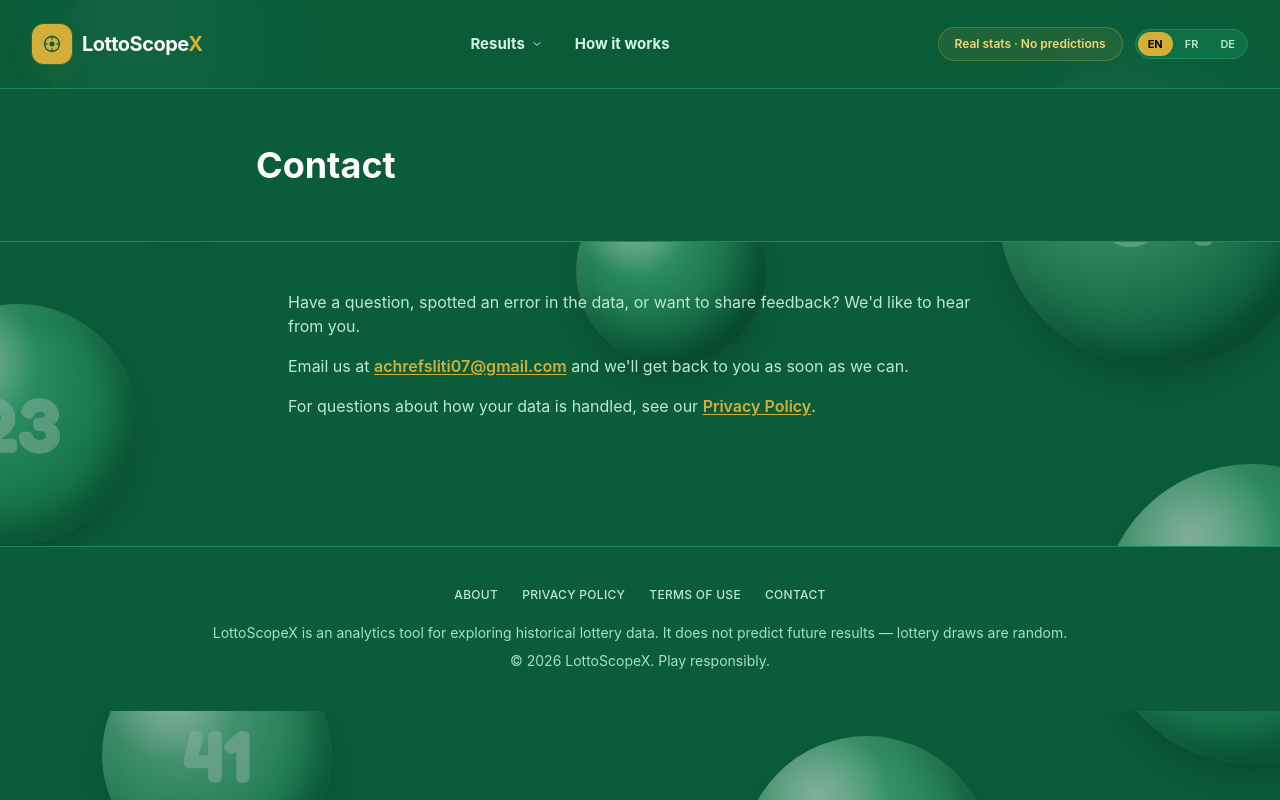
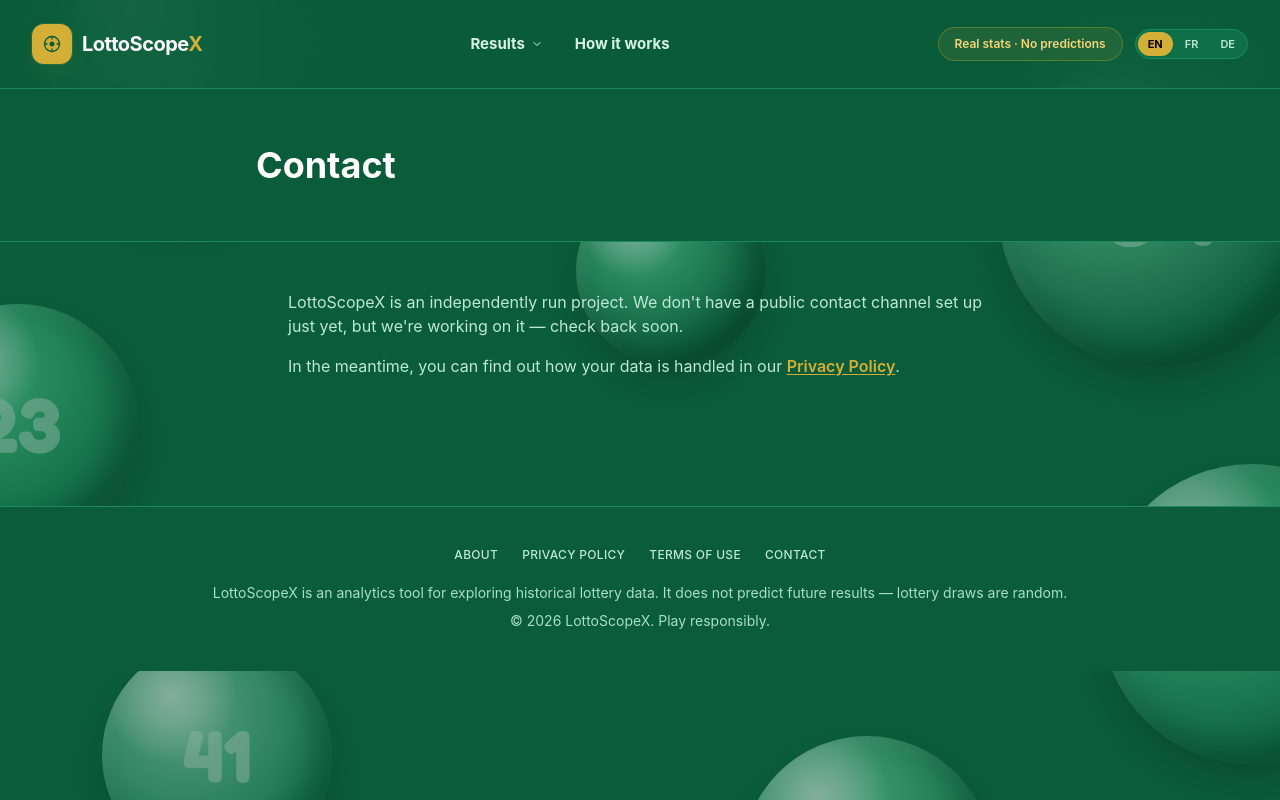
Before and after one commit to achref2024/lottoscopex, a Next.js app: page /contact in a window 1280 px wide. Built offline with nearby package versions, Linux system fonts and the light colour scheme.

Commit message:
Remove personal email from Contact page

```diff
--- a/app/contact/page.tsx
+++ b/app/contact/page.tsx
@@ -14,15 +14,11 @@ export default function Page() {
     <PageShell lang="en">
       <LegalPage title="Contact">
         <p>
-          Have a question, spotted an error in the data, or want to share feedback? We'd like to
-          hear from you.
+          LottoScopeX is an independently run project. We don't have a public contact channel set
+          up just yet, but we're working on it — check back soon.
         </p>
         <p>
-          Email us at <a href="mailto:achrefsliti07@gmail.com">achrefsliti07@gmail.com</a> and
-          we'll get back to you as soon as we can.
-        </p>
-        <p>
-          For questions about how your data is handled, see our{" "}
+          In the meantime, you can find out how your data is handled in our{" "}
           <a href="/privacy">Privacy Policy</a>.
         </p>
       </LegalPage>
```
